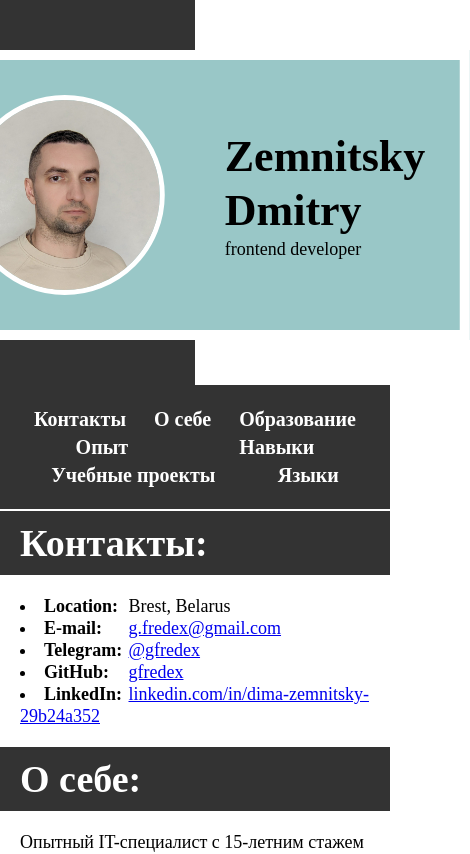
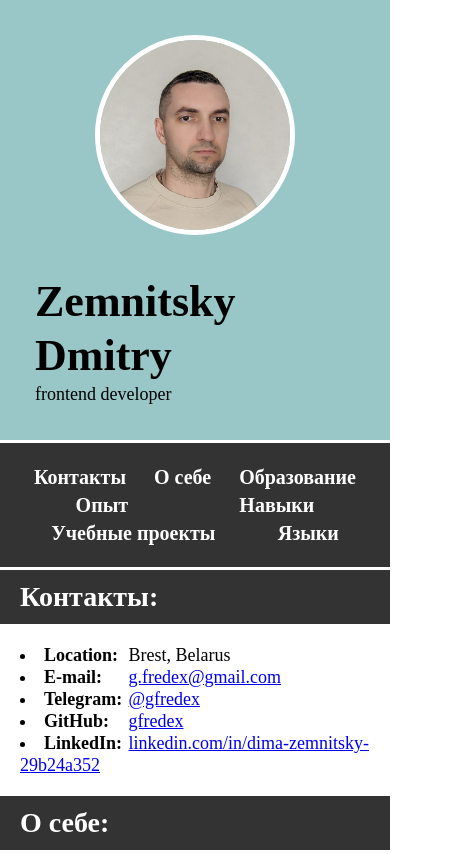
Before and after one commit to gfredex/MyCV, a plain HTML site: page index.html in a window 390 px wide. Shown: the top 854 px of the page, 470 px wide, since content can reach past the window. Drawn offline with Linux system fonts and the light colour scheme.

Commit message:
fix adaptive

```diff
--- a/style_media.css
+++ b/style_media.css
@@ -1,18 +1,25 @@
 @media (max-width: 810px) {
+    h2 {
+        font-size: 28px;
+        line-height: 34px;
+    }
+
+    .header {
+        height: auto;
+    }
 
     .left_colomn_head,
     .right_colomn_head {
-        width: 50%;
-        min-width: 0;
+        display: none;
     }
 
     .wrap__header {
-        margin: 0;
-        position: absolute;
-        top: 50px;
-        left: 50%;
-        transform: translateX(-50%);
+        display: flex;
+        flex-wrap: wrap;
+        margin: 0 auto;
+        gap: 0;
         padding: 15px;
+        border: none;
     }
 
     .navigation,
@@ -28,7 +35,7 @@
     }
 
     .navigation {
-        margin-bottom: 2px;
+        margin: 3px 0px;
     }
 
     .navigation>.left_colomn {
@@ -46,7 +53,7 @@
     }
 
     .item-menu a:hover {
-        all: unset
+        all: unset;
     }
 
     .left_colomn {
@@ -54,5 +61,17 @@
         min-width: 0;
         text-align: left;
         padding: 10px 20px;
+
+    }
+
+    .link_project:hover {
+        all: unset;
+    }
+
+    .logo-github,
+    .logo-rs_school,
+    .logo-inno,
+    .logo-in {
+        height: 40px;
     }
 }
```
